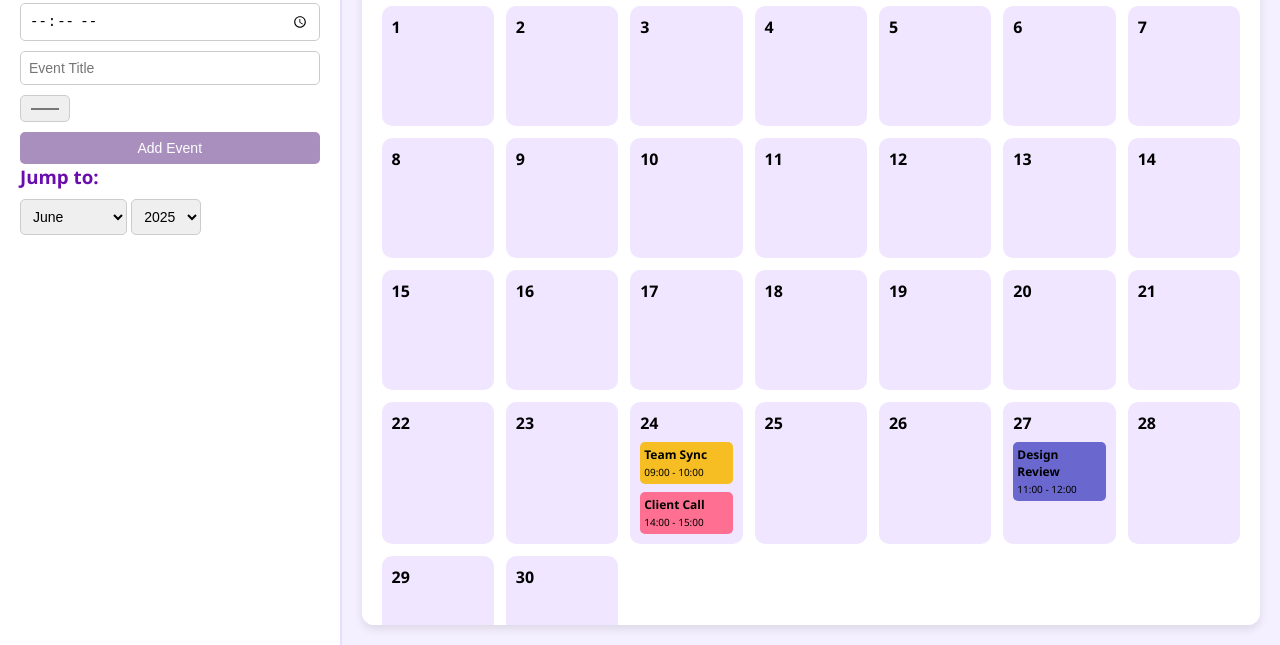
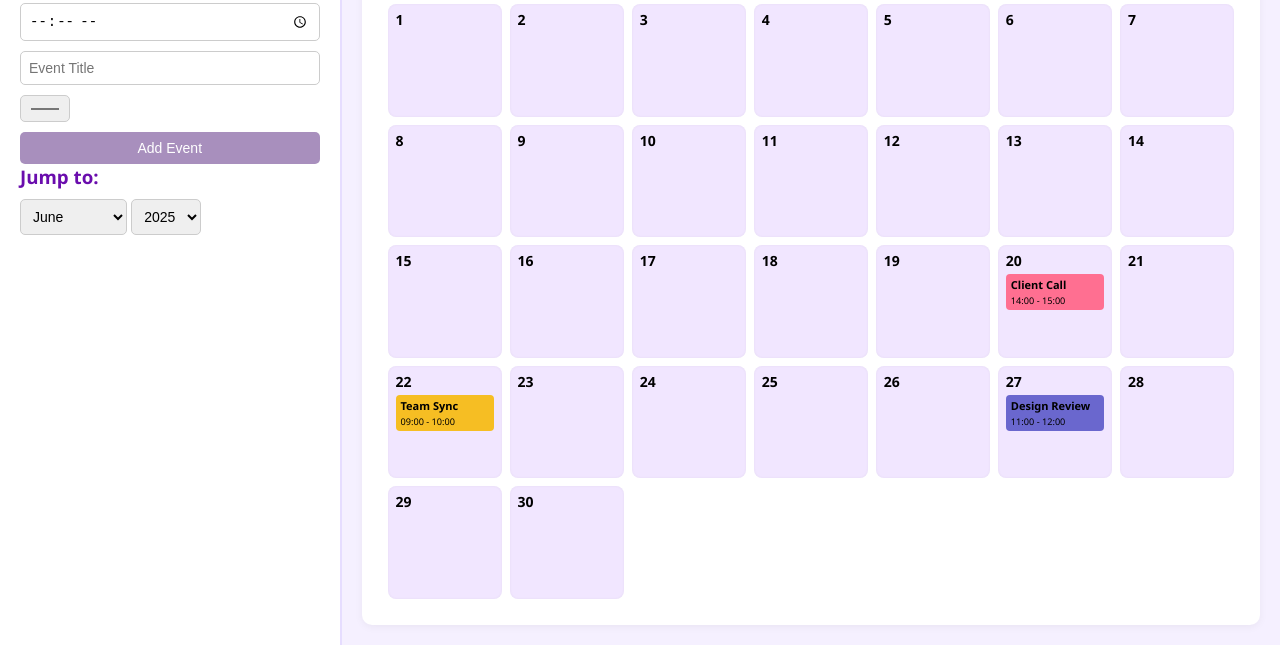
Before and after one commit to kamalica/Calendar, a plain HTML site: page index.html in a window 1280 px wide. Shown: the part 155-800 px from the top of the page. Drawn offline with Linux system fonts and the light colour scheme.

Commit message:
commited

```diff
--- a/events.json
+++ b/events.json
@@ -1,7 +1,7 @@
 [
   {
     "id": 1,
-    "date": "2025-06-24",
+    "date": "2025-06-22",
     "startTime": "09:00",
     "endTime": "10:00",
     "title": "Team Sync",
@@ -10,7 +10,7 @@
   },
   {
     "id": 2,
-    "date": "2025-06-24",
+    "date": "2025-06-20",
     "startTime": "14:00",
     "endTime": "15:00",
     "title": "Client Call",
@@ -25,5 +25,14 @@
     "title": "Design Review",
     "description": "Mockup discussion",
     "color": "#6a67ce"
+  },
+  {
+    "id": 4,
+    "date": "2025-07-28",
+    "startTime": "15:00",
+    "endTime": "12:00",
+    "title": "Design Review",
+    "description": "Mockup discussion",
+    "color": "#6a67ce"
   }
 ]
--- a/script.js
+++ b/script.js
@@ -1,31 +1,13 @@
 let currentDate = new Date();
-let events = [
-  {
-    date: "2025-06-24",
-    startTime: "09:00",
-    endTime: "10:00",
-    title: "Team Sync",
-    color: "#f6be23"
-  },
-  {
-    date: "2025-06-24",
-    startTime: "14:00",
-    endTime: "15:00",
-    title: "Client Call",
-    color: "#ff6f91"
-  },
-  {
-    date: "2025-06-27",
-    startTime: "11:00",
-    endTime: "12:00",
-    title: "Design Review",
-    color: "#6a67ce"
-  }
-];
+let events = [];
 
 document.addEventListener("DOMContentLoaded", () => {
-  renderCalendar();
   initDropdowns();
+
+  // Fetch events from events.json dynamically
+  loadEvents().then(() => {
+    renderCalendar();
+  });
 
   document.getElementById("prevBtn").addEventListener("click", () => {
     currentDate.setMonth(currentDate.getMonth() - 1);
@@ -57,10 +39,21 @@ document.addEventListener("DOMContentLoaded", () => {
       color: document.getElementById("color").value
     };
     events.push(newEvent);
-    renderCalendar();
+    renderCalendar(); // Update view
     e.target.reset();
   });
 });
+
+// Load events from events.json
+async function loadEvents() {
+  try {
+    const response = await fetch("events.json");
+    if (!response.ok) throw new Error("Failed to load events.json");
+    events = await response.json();
+  } catch (error) {
+    console.error("Error loading events.json:", error);
+  }
+}
 
 function initDropdowns() {
   const monthSelect = document.getElementById("monthSelect");
--- a/style.css
+++ b/style.css
@@ -1,3 +1,4 @@
+/* Reset and Base */
 * {
   box-sizing: border-box;
   margin: 0;
@@ -12,12 +13,14 @@ html, body {
   overflow: hidden;
 }
 
+/* App Layout */
 .app-container {
   height: 100vh;
   display: flex;
   flex-direction: row;
 }
 
+/* Left Panel: Event Form */
 .event-form {
   flex: 1;
   background: #ffffff;
@@ -37,7 +40,9 @@ html, body {
   gap: 10px;
 }
 
-.event-form input, .event-form button, .event-form select {
+.event-form input,
+.event-form button,
+.event-form select {
   padding: 8px;
   border: 1px solid #ccc;
   border-radius: 5px;
@@ -49,8 +54,14 @@ html, body {
   color: white;
   border: none;
   cursor: pointer;
+  transition: background 0.3s ease;
 }
 
+.event-form button:hover {
+  background-color: #8b74a3;
+}
+
+/* Right Panel: Calendar Section */
 .calendar-section {
   flex: 3;
   display: flex;
@@ -63,13 +74,14 @@ html, body {
   display: flex;
   flex-direction: column;
   background: white;
-  border-radius: 12px;
-  box-shadow: 0 4px 10px rgba(0, 0, 0, 0.1);
-  padding: 20px;
+  border-radius: 10px;
+  box-shadow: 0 2px 8px rgba(0, 0, 0, 0.05);
+  padding: 16px;
   height: 100%;
   overflow-y: auto;
 }
 
+/* Header */
 h1 {
   text-align: center;
   color: #6a0dad;
@@ -80,53 +92,74 @@ h1 {
   display: flex;
   justify-content: space-between;
   align-items: center;
-  margin-bottom: 20px;
+  margin-bottom: 16px;
 }
 
 .calendar-header h2 {
   color: #6a0dad;
+  font-size: 20px;
 }
 
 .calendar-header button {
   background: #d8b5ff;
   border: none;
-  padding: 10px 16px;
-  border-radius: 8px;
+  padding: 8px 14px;
+  border-radius: 6px;
   font-size: 16px;
   cursor: pointer;
+  transition: background 0.3s ease;
 }
 
+.calendar-header button:hover {
+  background: #c2a1ec;
+}
+
+/* Grid Layout */
 .calendar-grid {
   display: grid;
   grid-template-columns: repeat(7, 1fr);
-  gap: 12px;
+  gap: 8px;
   flex: 1;
+  padding: 10px;
 }
 
+/* Day Cells */
 .day {
   background: #f1e6ff;
-  padding: 10px;
-  border-radius: 10px;
-  min-height: 120px;
+  padding: 6px 8px;
+  border-radius: 8px;
+  min-height: 90px;
   position: relative;
+  font-size: 12px;
+  box-shadow: inset 0 0 3px rgba(0, 0, 0, 0.05);
+  transition: background 0.3s;
+}
+
+.day:hover {
+  background: #e4d4ff;
 }
 
 .date-number {
-  font-weight: bold;
+  font-weight: 600;
+  font-size: 14px;
+  margin-bottom: 4px;
   display: block;
-  margin-bottom: 5px;
 }
 
+/* Events */
 .event {
-  margin-top: 8px;
-  padding: 4px;
-  border-radius: 5px;
+  margin-top: 4px;
+  padding: 3px 5px;
+  border-radius: 4px;
+  font-size: 11px;
+  background: #e0d1fa;
   color: #000;
-  font-size: 12px;
-  background: #eee;
   word-wrap: break-word;
+  overflow-wrap: break-word;
 }
 
+/* For empty cells */
 .empty {
   background: transparent;
+  box-shadow: none;
 }
```
